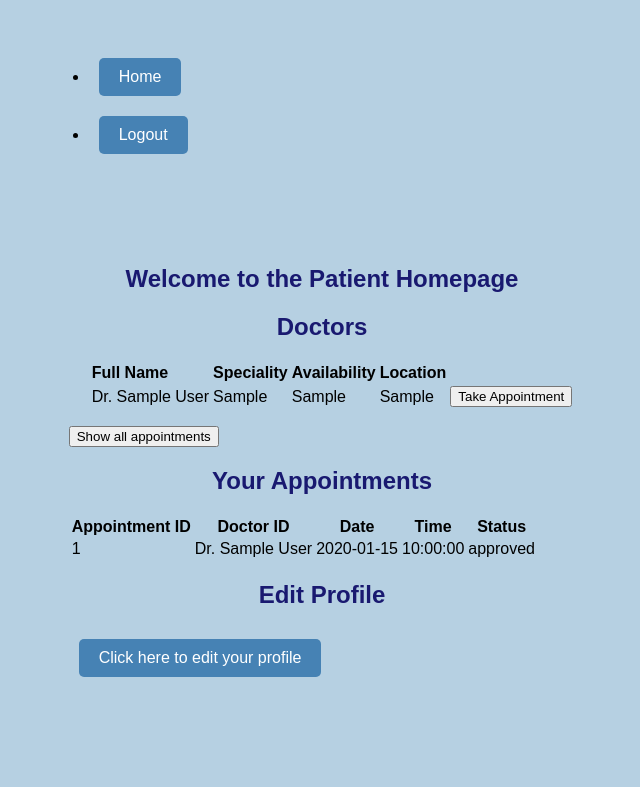
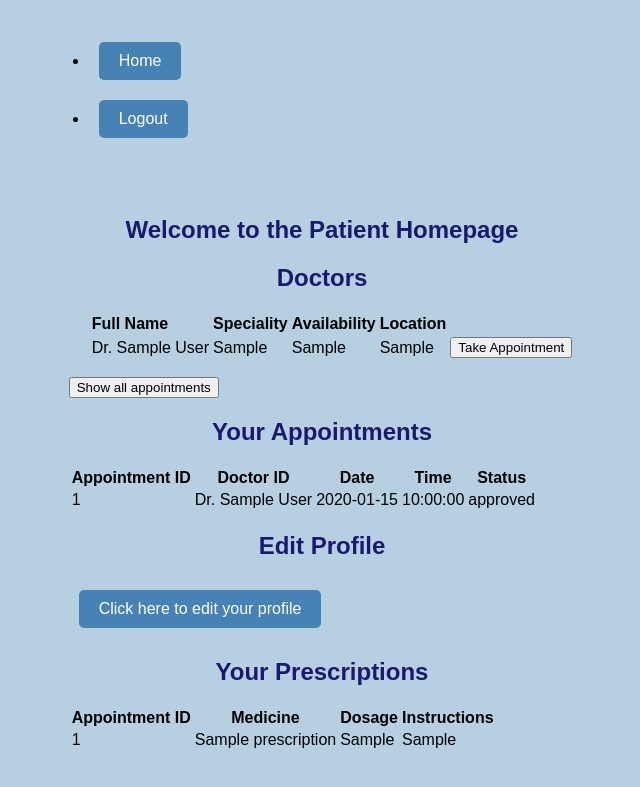
Before and after one commit to moontasirabtahee/CSE_470_Telemedicine_Website, a Flask app: a page that uses templates/patient.html in a window 1280 px wide. Shown: the top 787 px of the page, without its empty margins (318-958 px from the left). Run offline with Flask 3, Linux system fonts and the light colour scheme; a user stored in the database is signed in; tables that the repository leaves empty hold one stand-in row (values such as "Sample post").

Commit message:
error fix

```diff
--- a/templates/patient.html
+++ b/templates/patient.html
@@ -70,5 +70,29 @@
     <p><a href="{{ url_for('patient.update_patient',username = user.username) }}">Click here to edit your profile</a></p>
 
 
+    <h2>Your Prescriptions</h2>
+    {% if prescriptions %}
+        <table>
+            <tr>
+                <th>Appointment ID</th>
+                <th>Medicine</th>
+                <th>Dosage</th>
+                <th>Instructions</th>
+            </tr>
+            {% for prescription in prescriptions %}
+                <tr>
+                    <td>{{ prescription.appointment_id }}</td>
+                    <td>{{ prescription.medicine_name }}</td>
+                    <td>{{ prescription.dosage }}</td>
+                    <td>{{ prescription.instructions }}</td>
+                </tr>
+            {% endfor %}
+        </table>
+    {% else %}
+        <p>No prescriptions found.</p>
+    {% endif %}
+
 </section>
+
+
 {% endblock %}
--- a/views/patient.py
+++ b/views/patient.py
@@ -23,8 +23,10 @@ def patient(username):
     doctorx = Doctor.query.filter_by(id=appointments[0].doctor_id)
     # profile of the doctor
     profilex = Profile.query.filter_by(id=doctorx[0].profile_id).first()
-    return render_template('patient.html', doctors=doctors, user=user, appointments=appointments, App_doctor=doctorx, App_profile=profilex)
-
+    from models import Prescription
+    prescriptions = Prescription.query.filter_by(appointment_id=appointments[0].id).all() if appointments else None
+    return render_template('patient.html', doctors=doctors, user=user, appointments=appointments, App_doctor=doctorx,
+                           App_profile=profilex, prescriptions=prescriptions)
 from forms import patientF
 from datetime import datetime
 @patient_bp.route('/patient/edit/<username>', methods=['GET', 'POST'])
--- a/views/prescription.py
+++ b/views/prescription.py
@@ -6,10 +6,13 @@ from models import db, Prescription, Appointment
 
 prescription_bp = Blueprint('prescription', __name__)
 
+# views/prescription.py
 @prescription_bp.route('/prescription/new/<int:appointment_id>', methods=['GET', 'POST'])
 @login_required
 def new_prescription(appointment_id):
     form = x.PrescriptionForm()
+    prescription = Prescription.query.filter_by(appointment_id=appointment_id).all()
+
     if form.validate_on_submit():
         medicines = form.medicines.data
         dosages = form.dosages.data
@@ -22,4 +25,4 @@ def new_prescription(appointment_id):
 
         return redirect(url_for('prescription.new_prescription', appointment_id=appointment_id))
 
-    return render_template('prescription.html', form=form, appointment_id=appointment_id)
+    return render_template('prescription.html', form=form, appointment_id=appointment_id, prescription=prescription)
```
Also changed, not shown: templates/prescription.html (+18 -1 lines).
